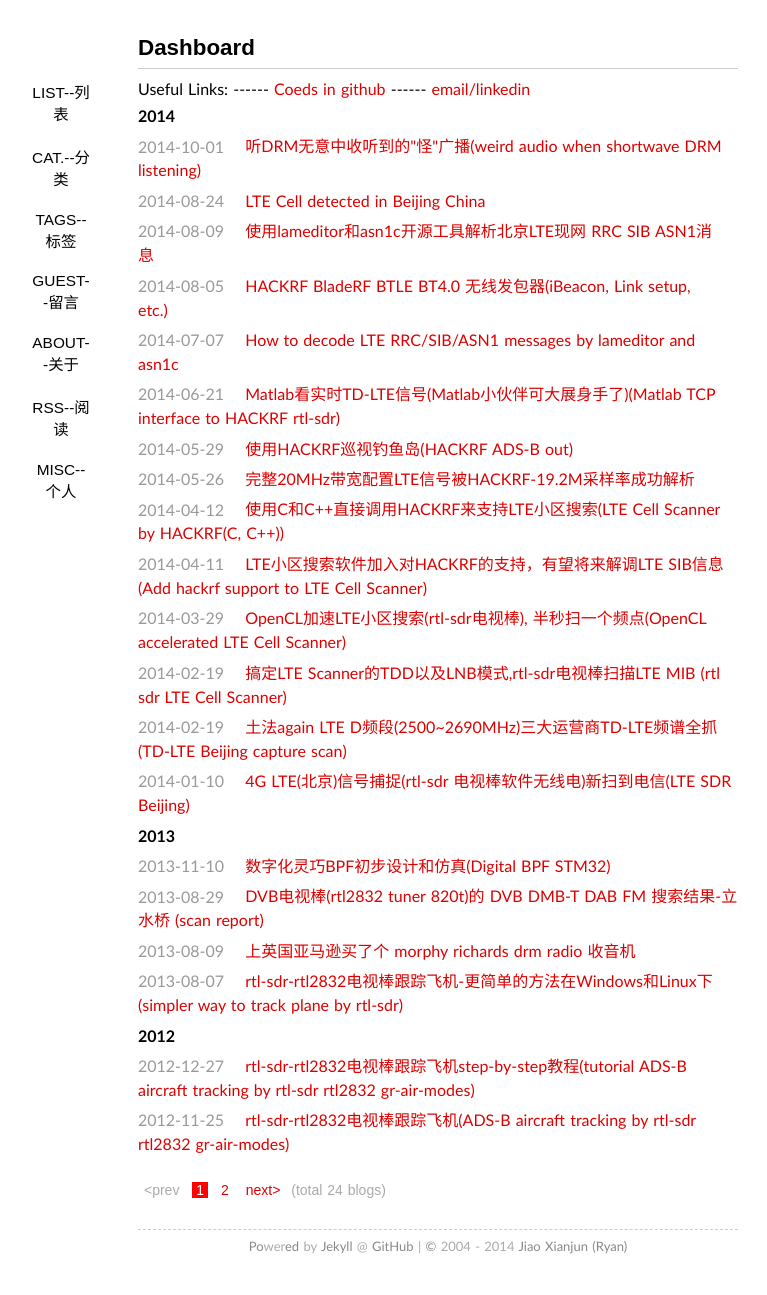
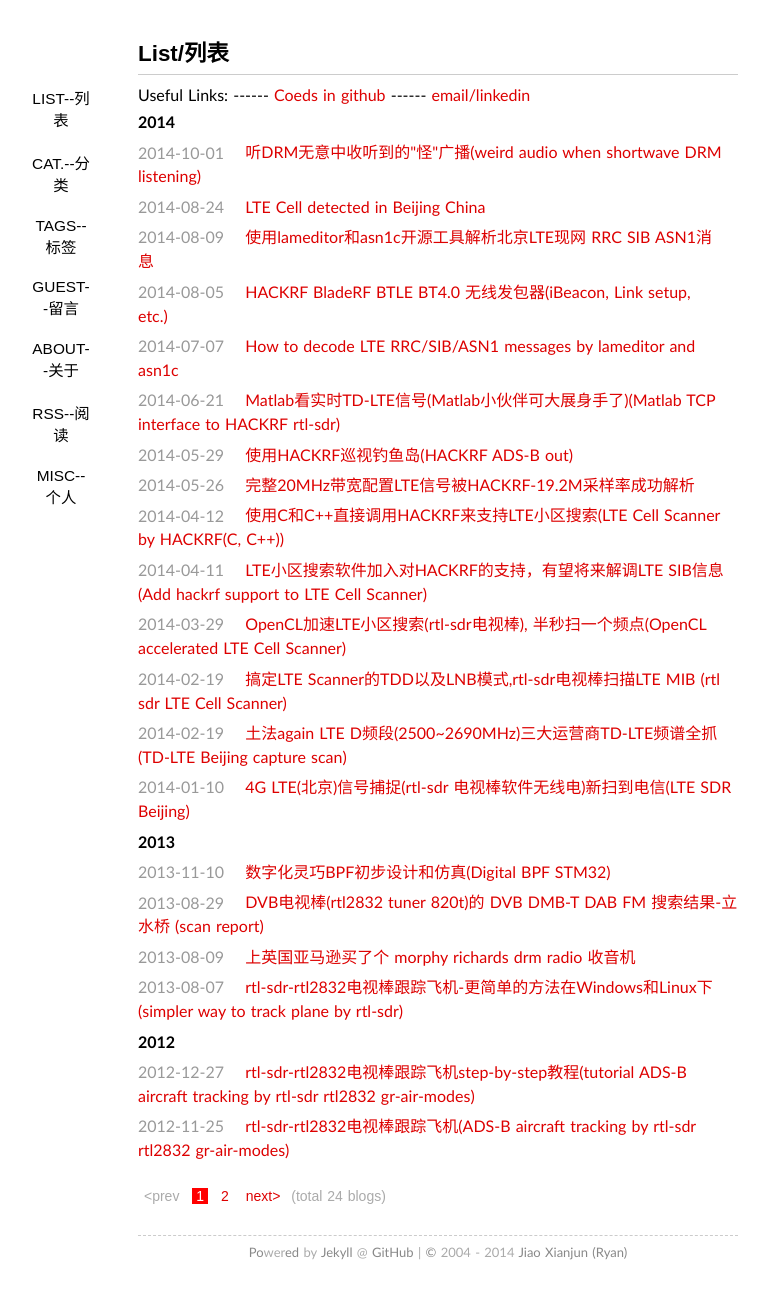
Before and after one commit to sdr-x/sdr-x.github.io, a Jekyll site: the page built from index.html, in a window 1280 px wide. Shown: the whole page, without its empty margins (202-969 px from the left). Built offline with Jekyll 4.4.1, drawn with Linux system fonts in a browser that asks for light colours; some web fonts are replaced; Markdown is read by kramdown in place of the engine named in the settings; the list of posts is cut into pages by our own code.

Commit message:
Update index.html

```diff
--- a/index.html
+++ b/index.html
@@ -1,5 +1,5 @@
 ---
-title: Dashboard
+title: List/列表
 layout: page
 ---
 Useful Links: ------
```
